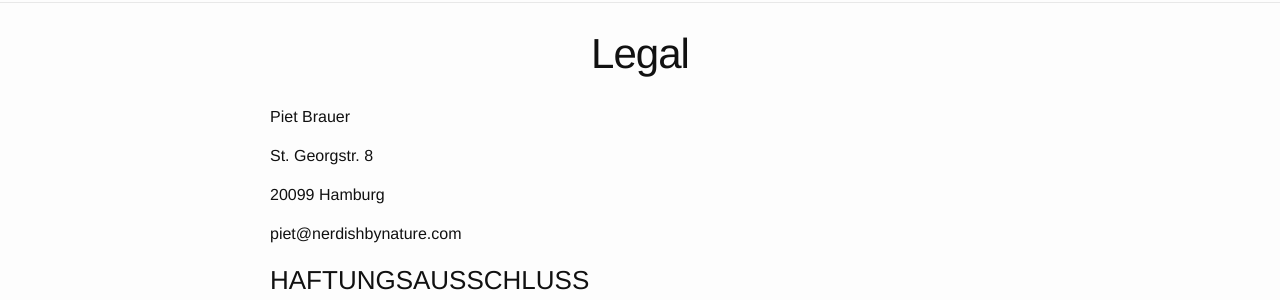
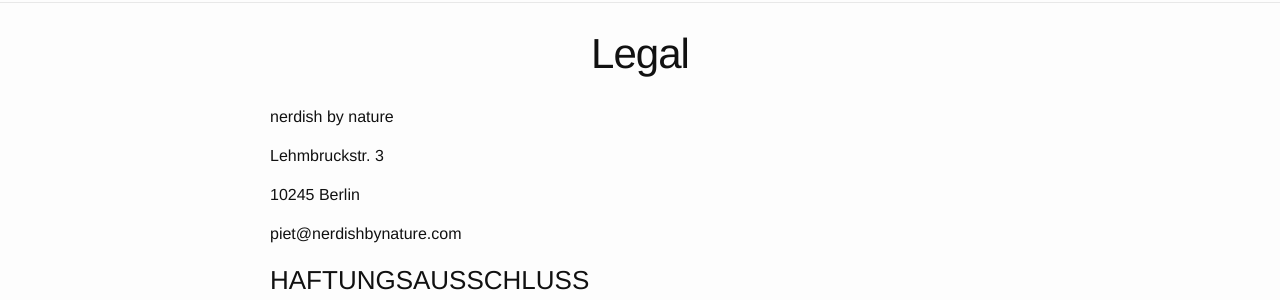
Before and after one commit to nerdishbynature/mobileonly.tools, a Jekyll site: the page built from about.md, in a window 1280 px wide. Shown: the part 226-526 px from the top of the page. Built offline with Jekyll 4.4.1, drawn with Linux system fonts in a browser that asks for light colours; comment, search, counter and statistics services are not loaded.

Commit message:
Update imprint

```diff
--- a/about.md
+++ b/about.md
@@ -4,11 +4,11 @@ title: Legal
 permalink: /imprint/
 ---
 
-Piet Brauer
+nerdish by nature
 
-St. Georgstr. 8
+Lehmbruckstr. 3
 
-20099 Hamburg
+10245 Berlin
 
 piet@nerdishbynature.com
 
```
